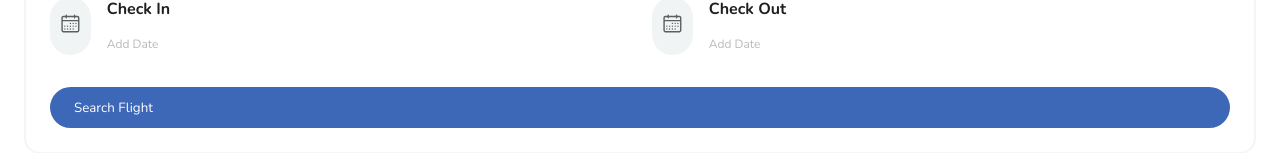
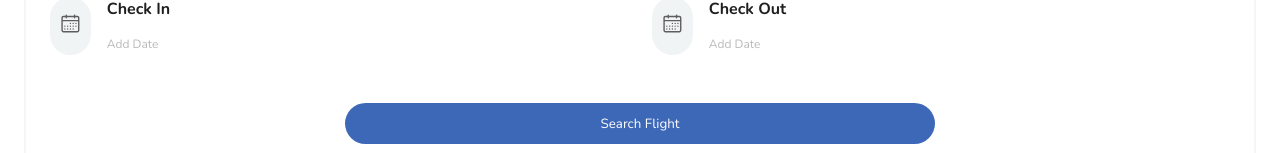
Before and after one commit to qefiney/Flight_Practice_App, a React (Vite) app: page / in a window 1280 px wide. Shown: the part 799-952 px from the top of the page. Built offline with nearby package versions, Linux system fonts and the light colour scheme.

Commit message:
Search media screen min-width 480px styling

```diff
--- a/src/main.css
+++ b/src/main.css
@@ -318,6 +318,10 @@ h2 {
   font-size: 12px;
   opacity: 0.5;
 }
+.search .sectionContainer .searchInputs .searchBtn {
+  width: 100%;
+  justify-content: center;
+}
 
 .support .sectionContainer .titlesDiv {
   text-align: center;
@@ -621,12 +625,20 @@ h2 {
   text-align: center;
 }
 
-@media screen and (min-width: 480px) {
+@media screen and (min-width: 460px) {
   .home {
     padding-top: 12.5rem;
   }
-}
-.search .sectionContainer .searchInputs {
-  display: grid;
-  grid-template-columns: repeat(2, 1fr);
+  .search .sectionContainer .searchInputs {
+    display: grid;
+    grid-template-columns: repeat(2, 1fr);
+  }
+  .search .sectionContainer .searchBtn {
+    width: 50%;
+    right: 50%;
+    margin-left: 25%;
+    justify-content: center;
+    text-align: center;
+    margin-top: 1rem;
+  }
 }/*# sourceMappingURL=main.css.map */
--- a/src/main.scss
+++ b/src/main.scss
@@ -363,6 +363,11 @@ h2 {
 						}
 					}
 				}
+			}
+
+			.searchBtn {
+				width: 100%;
+				justify-content: center;
 			}
 		}
 	}
@@ -735,11 +740,10 @@ h2 {
 }
 
 // MEDIA SCREEN STYLINGS ========================================>
-@media screen and (min-width: 480px) {
+@media screen and (min-width: 460px) {
 	// Home section styling ====>
 	.home {
 		padding-top: 12.5rem;
-	}
 	}
 
 	// Search section styling ====>
@@ -749,5 +753,16 @@ h2 {
 				display: grid;
 				grid-template-columns: repeat(2, 1fr);
 			}
+
+			.searchBtn {
+				width: 50%;
+				right: 50%;
+				margin-left: 25%;
+				justify-content: center;
+				text-align: center;
+				margin-top: 1rem;
 			}
 		}
+	}
+
+}
```
Also changed, not shown: 1 other file (tests, documents, lock files or other folders). Lines whose indentation alone changed are shown as unchanged.
